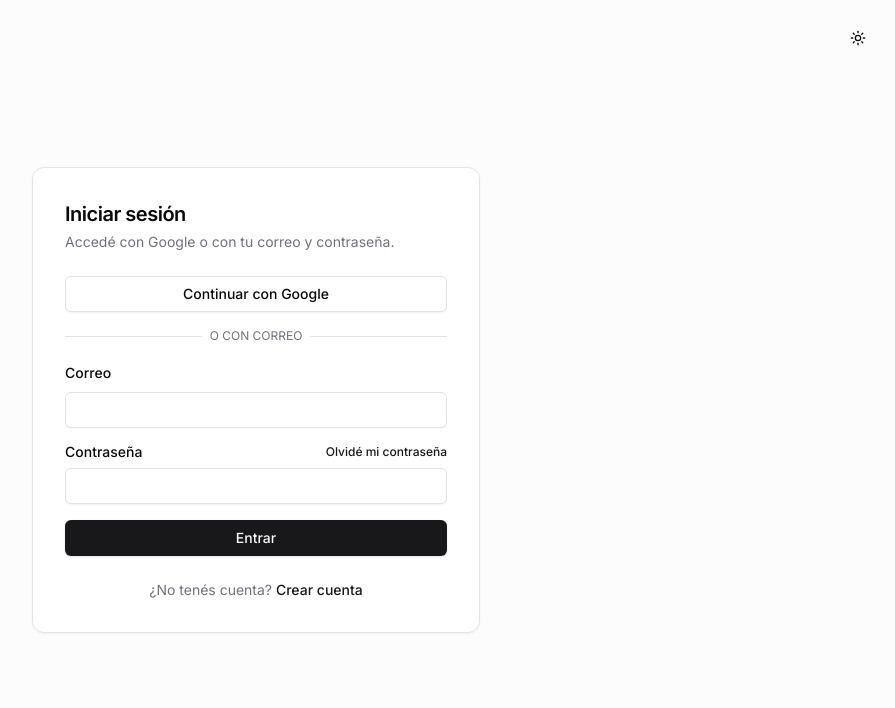
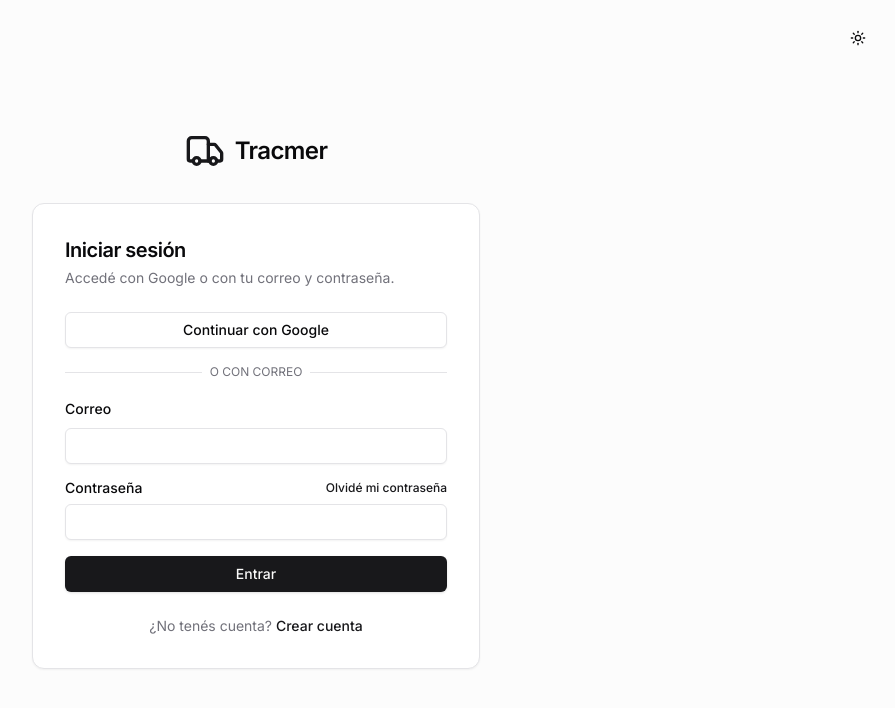
Before and after one commit to simonbravin/tracmer-app, a Next.js app in the folder apps/web/: page /login in a window 1280 px wide. Shown: the top 708 px of the page, without its empty margins (384-1279 px from the left). Built offline with nearby package versions, Linux system fonts and the light colour scheme; no server answers.

Commit message:
feat: favicon y logo Tracmer (camión Lucide), login con marca

```diff
--- a/apps/web/src/app/(auth)/layout.tsx
+++ b/apps/web/src/app/(auth)/layout.tsx
@@ -1,5 +1,6 @@
 import type { ReactNode } from "react";
 
+import { TracmerBrand } from "@/components/brand/tracmer-brand";
 import { ThemeToggle } from "@/components/layout/theme-toggle";
 
 export const dynamic = "force-dynamic";
@@ -10,11 +11,14 @@ export default function AuthLayout({
   children: ReactNode;
 }>) {
   return (
-    <div className="relative flex min-h-dvh items-center justify-center bg-muted/30 p-4">
+    <div className="relative flex min-h-dvh flex-col items-center justify-center bg-muted/30 p-4">
       <div className="absolute right-4 top-4 z-10 sm:right-5 sm:top-5">
         <ThemeToggle />
       </div>
-      {children}
+      <div className="flex w-full max-w-md flex-col items-center gap-8">
+        <TracmerBrand className="select-none" size="lg" />
+        {children}
+      </div>
     </div>
   );
 }
--- a/apps/web/src/app/layout.tsx
+++ b/apps/web/src/app/layout.tsx
@@ -12,11 +12,15 @@ const inter = Inter({ subsets: ["latin"], variable: "--font-sans" });
 
 export const metadata: Metadata = {
   title: {
-    default: "tracmer-app",
-    template: "%s · tracmer-app",
+    default: "Tracmer",
+    template: "%s · Tracmer",
   },
   description:
     "Control administrativo y financiero para empresas de transporte (no TMS).",
+  icons: {
+    icon: [{ url: "/brand/tracmer-truck.svg", type: "image/svg+xml" }],
+    apple: "/brand/tracmer-truck.svg",
+  },
 };
 
 export default async function RootLayout({
--- /dev/null
+++ b/apps/web/src/components/brand/tracmer-brand.tsx
@@ -0,0 +1,22 @@
+import { Truck } from "lucide-react";
+
+import { cn } from "@/lib/utils";
+
+type Props = {
+  className?: string;
+  /** Muestra “Tracmer” al lado; el sidebar a veces solo usa el icono. */
+  showWordmark?: boolean;
+  size?: "default" | "lg";
+};
+
+export function TracmerBrand({ className, showWordmark = true, size = "default" }: Props) {
+  const dim = size === "lg" ? "h-10 w-10" : "h-8 w-8";
+  return (
+    <div className={cn("inline-flex items-center justify-center gap-2.5", className)} data-brand="tracmer">
+      <Truck className={cn(dim, "shrink-0 text-primary")} aria-hidden />
+      {showWordmark ? (
+        <span className="text-xl font-semibold tracking-tight sm:text-2xl">Tracmer</span>
+      ) : null}
+    </div>
+  );
+}
```
Also changed, not shown: apps/web/public/brand/tracmer-truck.svg (added).
